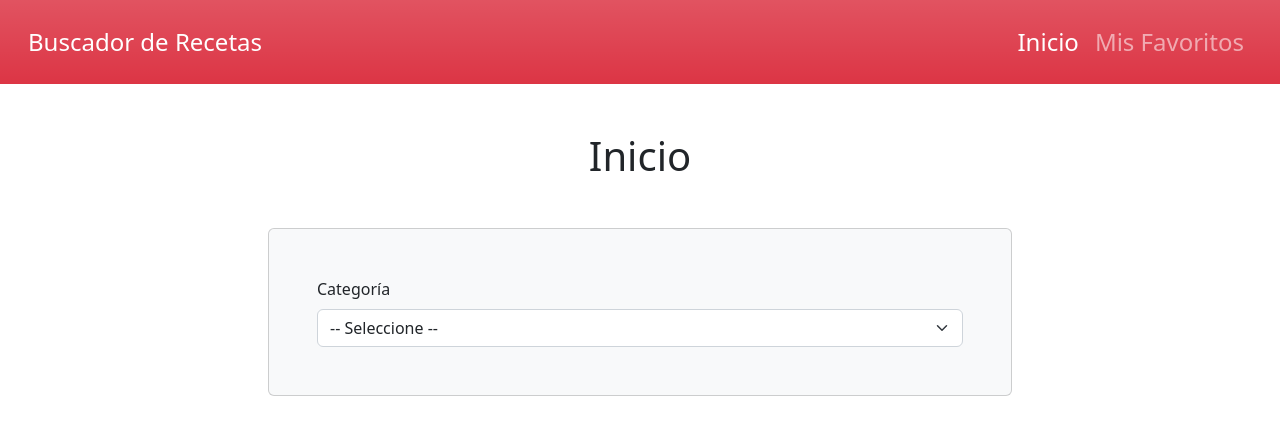
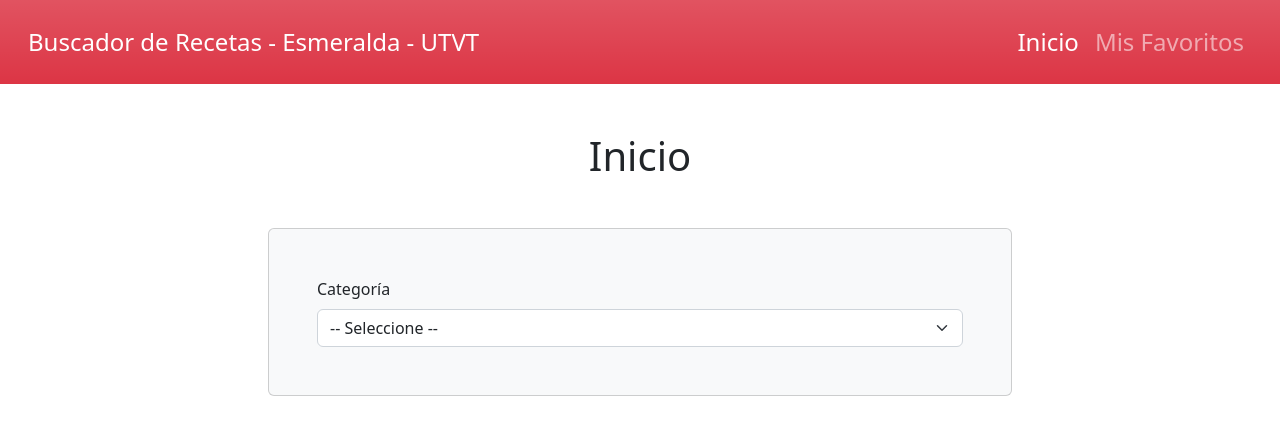
Before and after one commit to al222411720-stack/Buscador-recetas-Esme, a plain HTML site: page index.html in a window 1280 px wide. Drawn offline with Linux system fonts and the light colour scheme; no server answers.

Commit message:
index.html

```diff
--- a/index.html
+++ b/index.html
@@ -4,14 +4,14 @@
     <meta charset="UTF-8">
     <meta http-equiv="X-UA-Compatible" content="IE=edge">
     <meta name="viewport" content="width=device-width, initial-scale=1.0">
-    <title>Buscador Recetas Comida - Esmeralda - UTVT</title>
+    <title>Buscador Recetas Comida</title>
     <link rel="stylesheet" href="css/bootstrap.min.css">
 </head>
 <body>
 
     <nav class="navbar navbar-expand-lg navbar-dark bg-danger bg-gradient p-3">
         <div class="container-fluid">
-            <a class="navbar-brand fs-4" href="index.html">Buscador de Recetas</a>
+            <a class="navbar-brand fs-4" href="index.html">Buscador de Recetas - Esmeralda - UTVT</a>
             <button class="navbar-toggler" type="button" data-bs-toggle="collapse" data-bs-target="#navbarNavDropdown" aria-controls="navbarNavDropdown" aria-expanded="false" aria-label="Toggle navigation">
                 <span class="navbar-toggler-icon"></span>
             </button>
```
